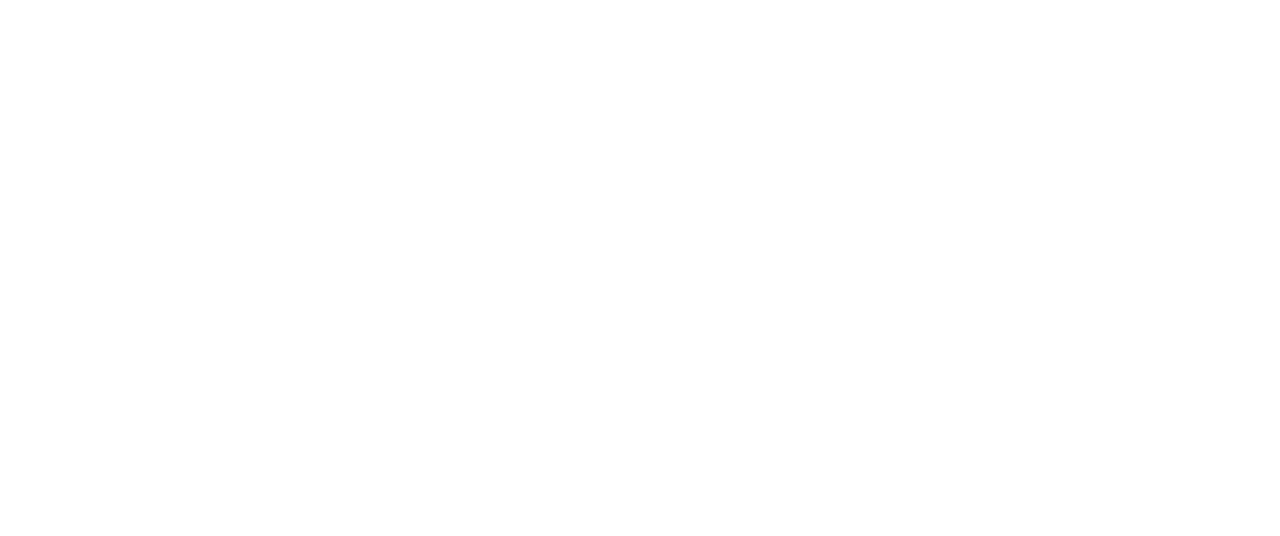
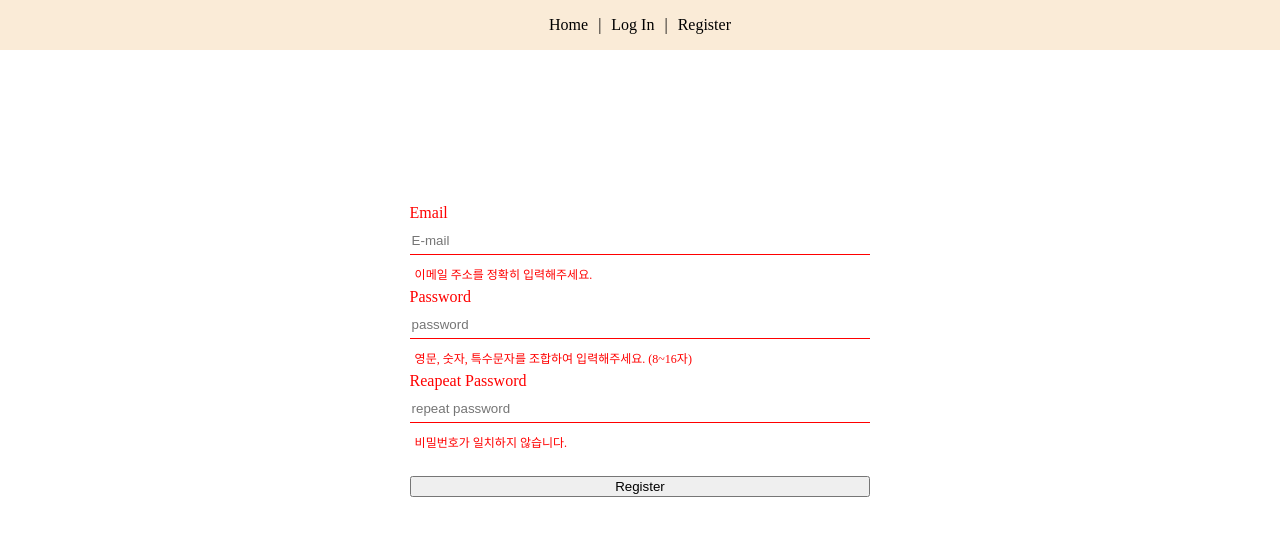
Before and after one commit to insu12021202/practice-CRUD, a Vue app in the folder practice-vue-crud/: page /register in a window 1280 px wide. Shown: the top 536 px of the page. Built offline with nearby package versions, Linux system fonts and the light colour scheme.

Commit message:
Feat: Register with validation

```diff
--- a/practice-vue-crud/package.json
+++ b/practice-vue-crud/package.json
@@ -9,7 +9,8 @@
   },
   "dependencies": {
     "core-js": "^3.8.3",
-    "vue": "^3.2.13"
+    "vue": "^3.2.13",
+    "vue-router": "^4.1.6"
   },
   "devDependencies": {
     "@babel/core": "^7.12.16",
--- a/practice-vue-crud/src/App.vue
+++ b/practice-vue-crud/src/App.vue
@@ -1,7 +1,20 @@
 <template>
-  <div></div>
+  <Header></Header>
 </template>
+<script setup>
+import Header from "./components/Header.vue";
+import HomeVue from "./components/Home.vue";
+</script>
 
-<script setup></script>
-
-<style></style>
+<style>
+body {
+  margin: 0px;
+  padding: 0px;
+}
+input {
+  outline: none;
+  border: none;
+  height: 25px;
+  margin-bottom: 5px;
+}
+</style>
--- /dev/null
+++ b/practice-vue-crud/src/components/Header.vue
@@ -0,0 +1,29 @@
+<template>
+  <nav class="nav">
+    <router-link to="/" class="nav_item">Home</router-link> |
+    <router-link to="/login" class="nav_item">Log In</router-link> |
+    <router-link to="/register" class="nav_item">Register</router-link>
+  </nav>
+  <router-view />
+</template>
+
+<script setup></script>
+
+<style>
+.nav {
+  display: flex;
+  justify-content: center;
+  align-items: center;
+  width: 100%;
+  height: 50px;
+  background-color: antiquewhite;
+}
+.nav_item {
+  margin-right: 10px;
+  margin-left: 10px;
+}
+a {
+  text-decoration: none;
+  color: black;
+}
+</style>
--- /dev/null
+++ b/practice-vue-crud/src/components/Home.vue
@@ -0,0 +1,17 @@
+<template>
+  <div class="body_background">This is Home</div>
+</template>
+
+<script setup>
+import HeaderVue from "./Header.vue";
+</script>
+
+<style>
+.body_background {
+  display: flex;
+  justify-content: center;
+  align-items: center;
+  width: 100%;
+  height: 600px;
+}
+</style>
--- /dev/null
+++ b/practice-vue-crud/src/components/Login.vue
@@ -0,0 +1,43 @@
+<template>
+  <div class="body_background">
+    <form class="login_form_container">
+      <div class="login_input_container">
+        <label for="username">Email</label>
+        <input
+          name="username"
+          type="text"
+          v-model="username"
+          placeholder="E-mail"
+        />
+        <label for="password">Password</label>
+        <input
+          name="password"
+          type="text"
+          v-model="password"
+          placeholder="password"
+        />
+        <button class="submit_btn">Log In</button>
+      </div>
+    </form>
+  </div>
+</template>
+
+<script setup></script>
+
+<style>
+.login_form_container {
+  display: flex;
+  justify-content: center;
+  align-items: center;
+  width: 60%;
+  height: 400px;
+}
+.login_input_container {
+  display: flex;
+  width: 60%;
+  flex-direction: column;
+}
+.submit_btn {
+  margin-top: 20px;
+}
+</style>
--- /dev/null
+++ b/practice-vue-crud/src/components/Register.vue
@@ -0,0 +1,151 @@
+<template>
+  <div class="body_background">
+    <form class="login_form_container" @submit.prevent>
+      <div class="login_input_container">
+        <label for="username" :class="{ title_danger: emailHasError }"
+          >Email</label
+        >
+        <input
+          @change="checkValidateEmail"
+          name="username"
+          type="text"
+          v-model="username"
+          placeholder="E-mail"
+          class="input_safe"
+          :class="{ input_danger: emailHasError }"
+        />
+        <p class="input_error_msg" :class="{ display_none: !emailHasError }">
+          이메일 주소를 정확히 입력해주세요.
+        </p>
+
+        <label for="password" :class="{ title_danger: passwordHasError }"
+          >Password</label
+        >
+        <input
+          name="password"
+          type="password"
+          v-model="password"
+          placeholder="password"
+          class="input_safe"
+          :class="{ input_danger: passwordHasError }"
+        />
+        <p class="input_error_msg" :class="{ display_none: !passwordHasError }">
+          영문, 숫자, 특수문자를 조합하여 입력해주세요. (8~16자)
+        </p>
+        <label
+          for="repeat_password"
+          :class="{ title_danger: repeatPasswordHasError }"
+          >Reapeat Password</label
+        >
+        <input
+          name="repeat_password"
+          type="password"
+          v-model="repeatPassword"
+          placeholder="repeat password"
+          class="input_safe"
+          :class="{ input_danger: repeatPasswordHasError }"
+        />
+        <p
+          class="input_error_msg"
+          :class="{ display_none: !repeatPasswordHasError }"
+        >
+          비밀번호가 일치하지 않습니다.
+        </p>
+        <button class="submit_btn" @click="registerUser">Register</button>
+      </div>
+    </form>
+  </div>
+</template>
+
+<script setup>
+const { ref } = require("@vue/reactivity");
+const { watch } = require("@vue/runtime-core");
+
+const username = ref("");
+const valid = ref({
+  email: false,
+  password: false,
+  repeatPassword: false,
+});
+const password = ref("");
+const repeatPassword = ref("");
+const isValidate = ref(false);
+const emailHasError = ref(true);
+const passwordHasError = ref(true);
+const repeatPasswordHasError = ref(true);
+
+const checkEmail = () => {
+  // eslint-disable-next-line
+  const validateEmail = /^([0-9a-zA-Z_\.-]+)@([0-9a-zA-Z_-]+)(\.[0-9a-zA-Z_-]+){1,2}$/;
+  if (!validateEmail.test(username.value) || !username.value) {
+    valid.value.email = true;
+    emailHasError.value = true;
+  } else {
+    valid.value.email = false;
+    emailHasError.value = false;
+  }
+};
+
+const checkPassword = () => {
+  const validatePassword =
+    /^(?=.*[a-zA-z])(?=.*[0-9])(?=.*[$`~!@$!%*#^?&\\(\\)\-_=+]).{8,16}$/;
+  if (!validatePassword.test(password.value || !password.value)) {
+    valid.value.password = true;
+    passwordHasError.value = true;
+  } else {
+    valid.value.password = false;
+    passwordHasError.value = false;
+  }
+};
+
+const checkRepeatPassword = () => {
+  if (password.value !== repeatPassword.value || !repeatPassword.value) {
+    repeatPasswordHasError.value = true;
+    valid.value.repeatPassword = true;
+  } else {
+    repeatPasswordHasError.value = false;
+    valid.value.repeatPassword = false;
+  }
+};
+
+const registerUser = () => {
+  if (
+    emailHasError &&
+    passwordHasError &&
+    repeatPasswordHasError &&
+    username.value &&
+    password.value &&
+    repeatPassword.value
+  ) {
+    console.log("등록 완료");
+    console.log(`username: ${username.value} password: ${password.value}`);
+  } else {
+    window.alert("입력 정보를 다시 확인해주세요.");
+  }
+};
+
+watch(username, checkEmail);
+watch(password, checkPassword);
+watch(repeatPassword, checkRepeatPassword);
+</script>
+
+<style>
+.title_danger {
+  color: red;
+  margin-bottom: 5px;
+}
+.input_safe {
+  border-bottom: 1.5px solid black;
+}
+.input_danger {
+  border-bottom: 1.5px solid red;
+}
+.input_error_msg {
+  margin: 5px;
+  color: red;
+  font-size: 12px;
+}
+.display_none {
+  display: none;
+}
+</style>
--- a/practice-vue-crud/src/main.js
+++ b/practice-vue-crud/src/main.js
@@ -1,4 +1,7 @@
 import { createApp } from "vue";
 import App from "./App.vue";
+import router from "./router";
 
-createApp(App).mount("#app");
+const app = createApp(App);
+app.use(router);
+app.mount("#app");
--- /dev/null
+++ b/practice-vue-crud/src/router.js
@@ -0,0 +1,16 @@
+import { createWebHistory, createRouter } from "vue-router";
+import Home from "./components/Home.vue";
+import Login from "./components/Login.vue";
+import Register from "./components/Register.vue";
+const routes = [
+  { path: "/", name: "Home", component: Home },
+  { path: "/login", name: "LogIn", component: Login },
+  { path: "/register", name: "Register", component: Register },
+];
+
+const router = createRouter({
+  history: createWebHistory(),
+  routes: routes,
+});
+
+export default router;
```
Also changed, not shown: practice-vue-crud/.eslintrc.js, 1 other file (tests, documents, lock files or other folders).
